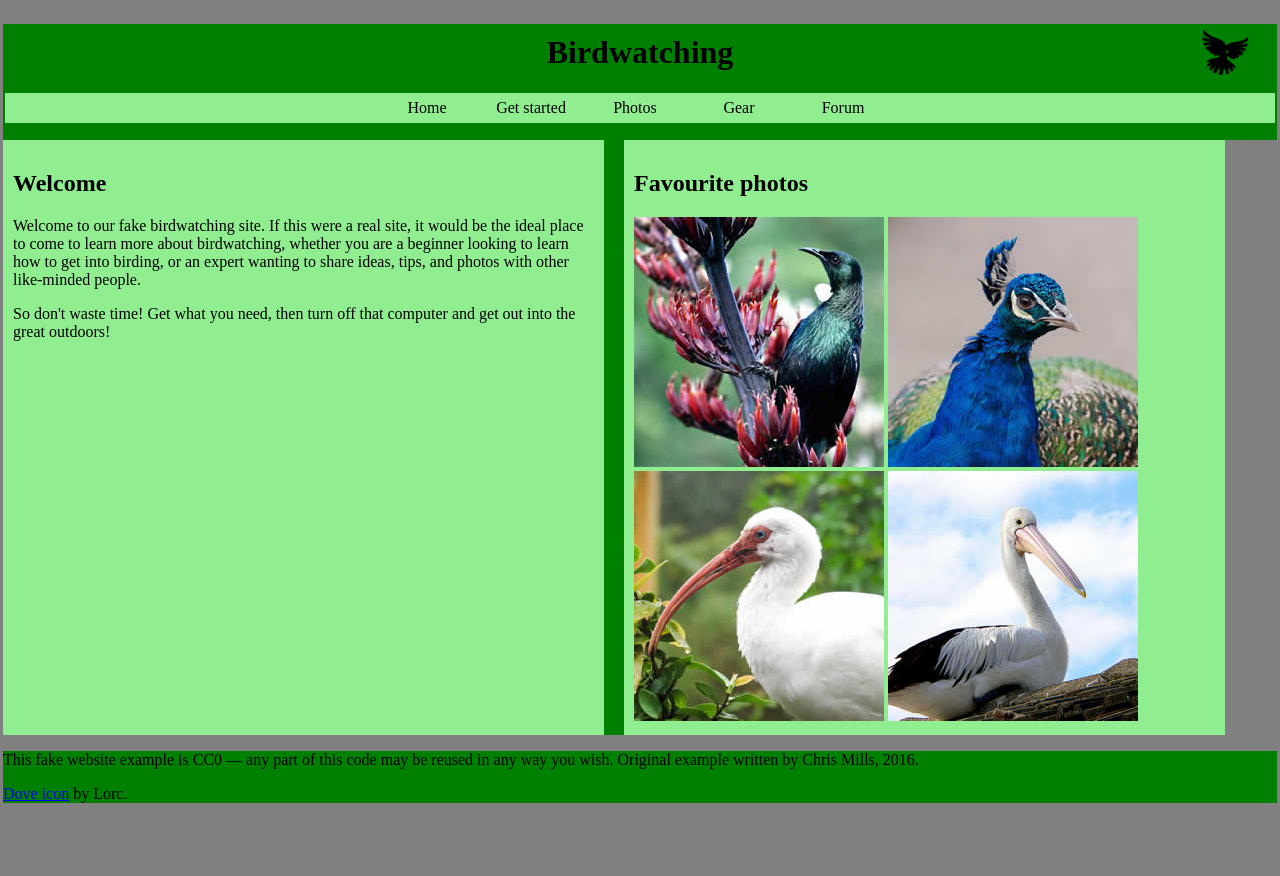
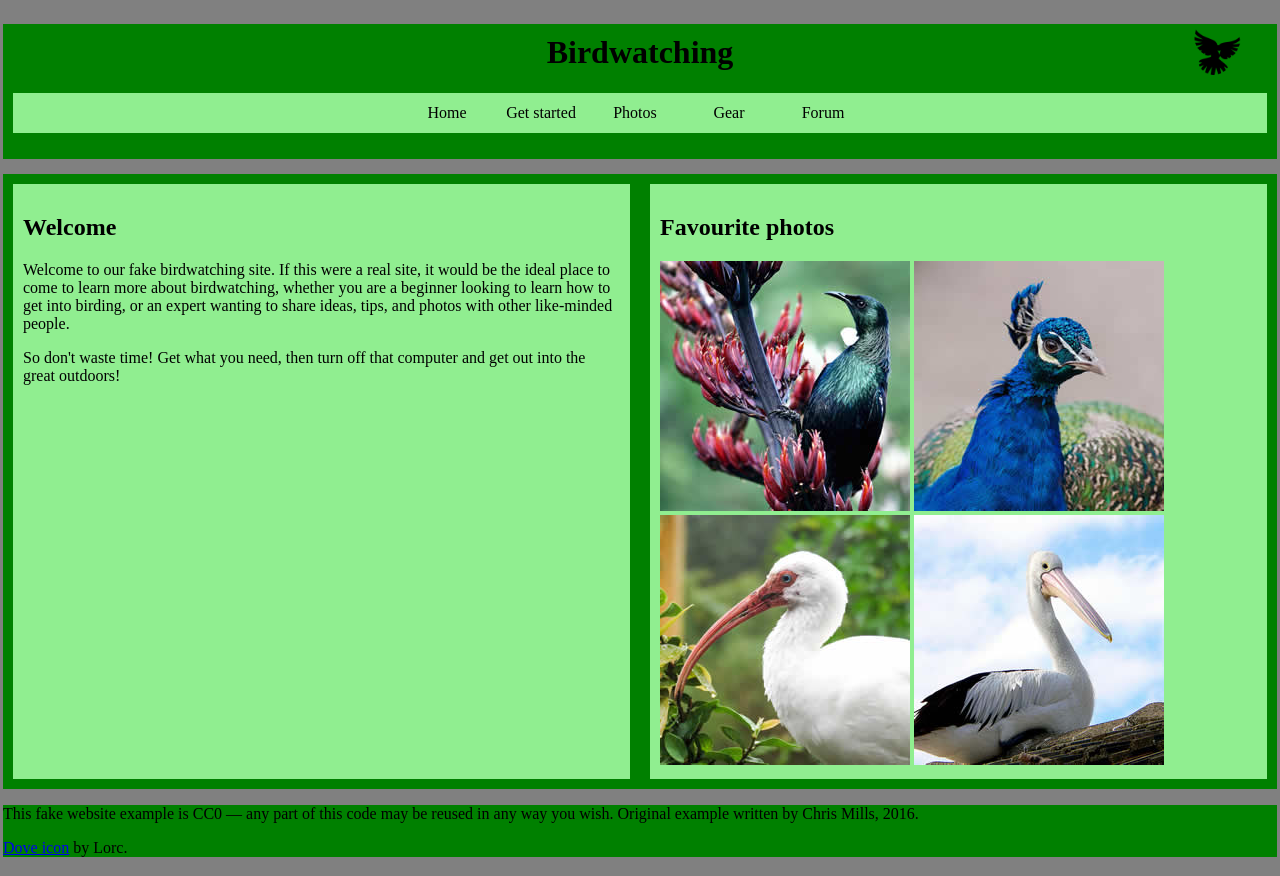
Before and after one commit to Jay-Rudel/CS408-4.2-Lab, a website: page index.html in a window 1280 px wide. Before the commit the page ends 822 px from the top, so only its background shows below. Drawn offline with Linux system fonts and the light colour scheme.

Commit message:
Adding some more style

```diff
--- a/css/style.css
+++ b/css/style.css
@@ -14,9 +14,10 @@ body {
 
 .birdWatching {
     background-color: green;
-    padding-bottom: 1px;
-    padding-left: 2px;
-    padding-right: 2px;
+    padding-left: 10px;
+    padding-right: 10px;
+    padding-bottom: 10px;
+    margin-bottom: 15px;
 }
 
 .birdTitle {
@@ -59,10 +60,12 @@ body {
 }
 .divBar li{
     display: inline-block;
-    width: 100px;
+    max-width: 100px;
+    min-width: 80px;
     height: 30px;
     text-align: center;
     line-height: 30px;
+    padding: 5px;
 }
 
 footer {
@@ -73,6 +76,7 @@ footer {
     display: flex;
     gap: 20px;
     background-color: green;
+    padding: 10px;
 }
 .container article {
     flex: 1;
```
